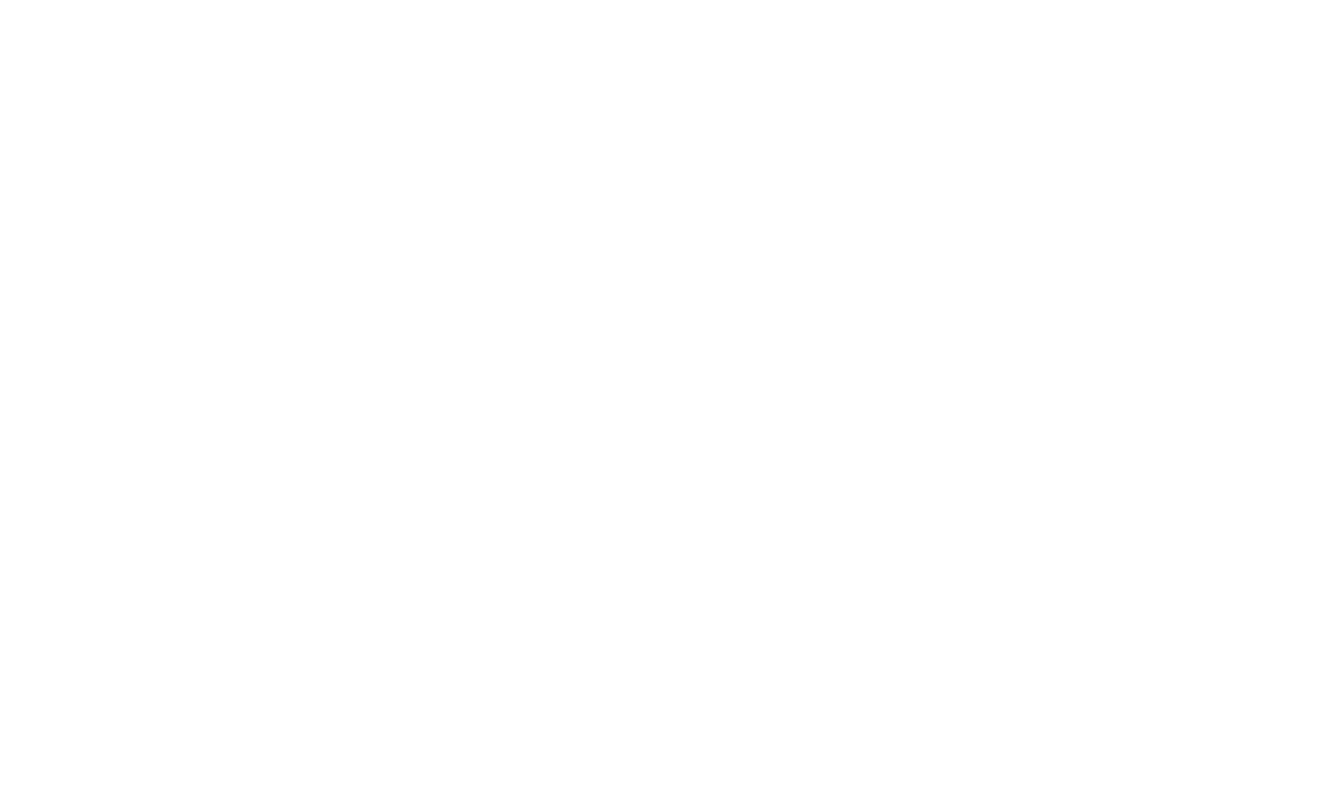
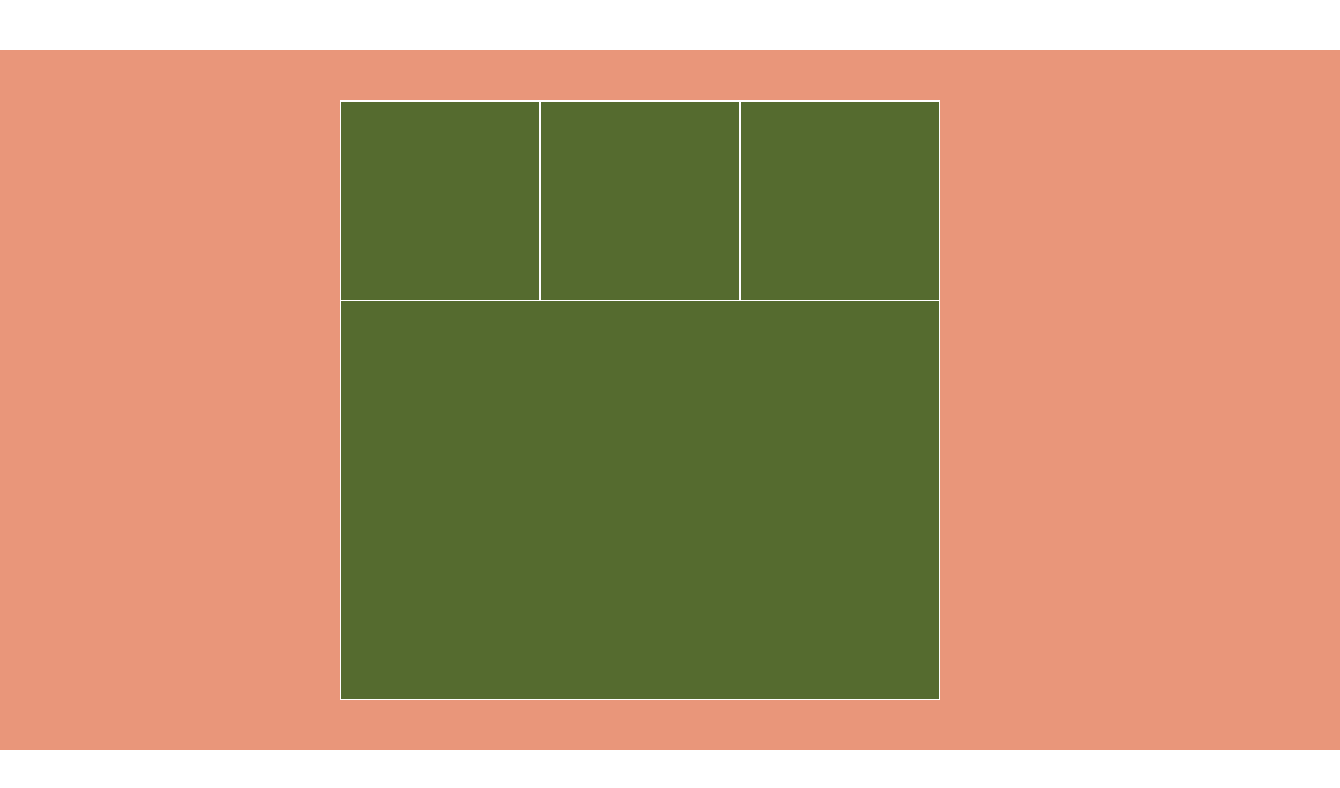
Before and after one commit to hamotskyi/test-task-game, a plain HTML site: page index.html in a window 1280 px wide. Shown: the whole page, 1340 px wide, since content can reach past the window. Drawn offline with Linux system fonts and the light colour scheme.

Commit message:
addet git

```diff
--- a/css/main.scss
+++ b/css/main.scss
@@ -0,0 +1,51 @@
+#bg {
+    width: 1400px;
+    height: 700px;
+    position: absolute;
+    top: 50%;
+    left: 50%;
+    transform: translate(-50%, -50%);
+    background-color: darksalmon;
+    margin: 0;
+    overflow: hidden;
+
+    #spiner {
+        width: 600px;
+        height: 600px;
+        position: absolute;
+        top: 50%;
+        left: 50%;
+        transform: translate(-50%, -50%);
+        background-color: darkolivegreen;
+        box-sizing: border-box;
+        border: 1px solid white;
+
+
+        .spinerCell {
+            width: 200px;
+            height: 200px;
+            box-sizing: border-box;
+            border: 1px solid white;
+            position: absolute;
+            left: 50%;
+        }
+
+        #spinerCell1, #spinerCell2, #spinerCell3,
+        #spinerCell4, #spinerCell5, #spinerCell6,
+        #spinerCell7 {
+            transform: translateX(-300px);
+        }
+
+        #spinerCell8, #spinerCell9, #spinerCell10,
+        #spinerCell11, #spinerCell12, #spinerCell13,
+        #spinerCell14 {
+            transform: translateX(-100px);
+        }
+
+        #spinerCell15, #spinerCell16, #spinerCell17,
+        #spinerCell18, #spinerCell19, #spinerCell20,
+        #spinerCell21 {
+            transform: translateX(100px);
+        }
+    }
+}
--- a/index.html
+++ b/index.html
@@ -4,6 +4,7 @@
     <meta charset="UTF-8">
     <meta http-equiv="X-UA-Compatible" content="IE=edge">
     <meta name="viewport" content="width=device-width, initial-scale=1.0">
+    <link rel="stylesheet" href="./css/main.css">
     <title>test-task-game</title>
     <script src="./js/jquery-3.6.0.min.js"></script>
 </head>
```
Also changed, not shown: css/main.css (added), 1 other file.
